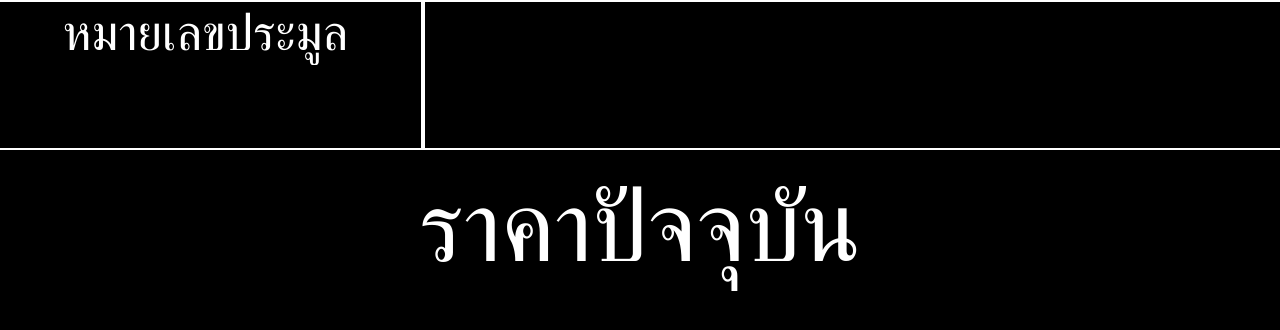
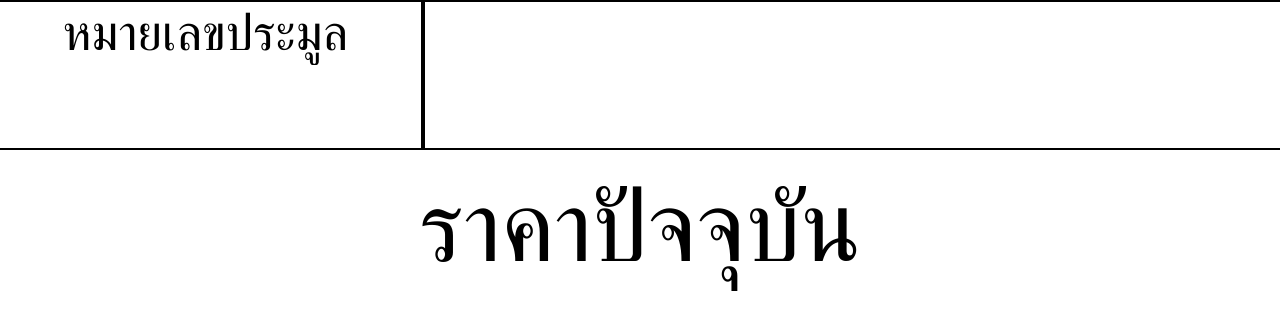
Before and after one commit to Earth-PRM/bid-realtime-monitor, a React (Create React App) app: page /monitor in a window 1280 px wide. Shown: the top 330 px of the page. Built offline with nearby package versions, Linux system fonts and the light colour scheme.

Commit message:
update style

```diff
--- a/src/Monitor.js
+++ b/src/Monitor.js
@@ -35,17 +35,18 @@ const Monitor = () => {
     const formatPrice = (value) => {
         const number = parseFloat(value);
         if (isNaN(number)) return value;
-        return new Intl.NumberFormat('th-TH', { style: 'currency', currency: 'THB' }).format(number);
+        return new Intl.NumberFormat('th-TH', { minimumFractionDigits: 0, maximumFractionDigits: 0 }).format(number);
+        // return new Intl.NumberFormat('th-TH', { style: 'currency', currency: 'THB' }).format(number);
     };
 
     return (
-        <div className="container-monitor bg-black text-white">
-            <div className='row'>
-                <div className='sl-header col-4'>
+        <div className="container-monitor bg-white text-black">
+            <div className='row '>
+                <div className='sl-header col-4 border-black'>
                     <h1 className='text-center text-[50px]'>หมายเลขประมูล</h1>
                     <h1 className='text-center text-[60px]'>{auctionno}</h1>
                 </div>
-                <div className='model-header col-8'>
+                <div className='model-header col-8 border-black'>
                     <h1 className='price-txt text-center text-[100px]'>{auctionmodel}</h1>
                 </div>
             </div>
```
